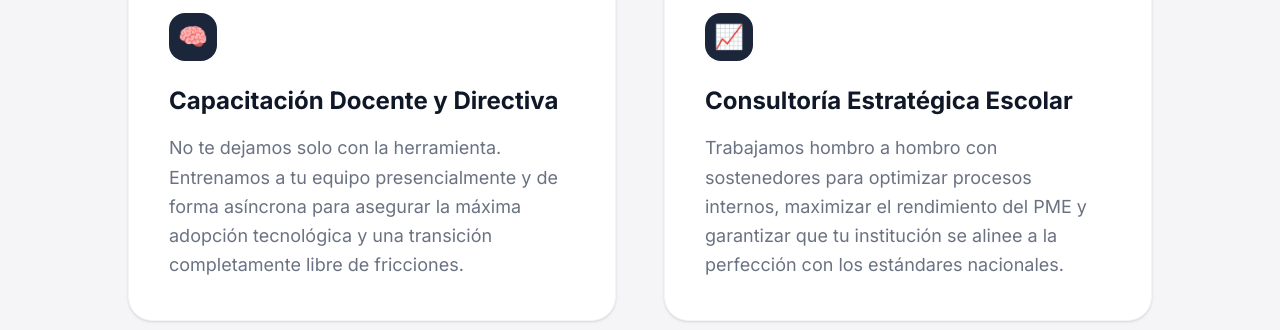
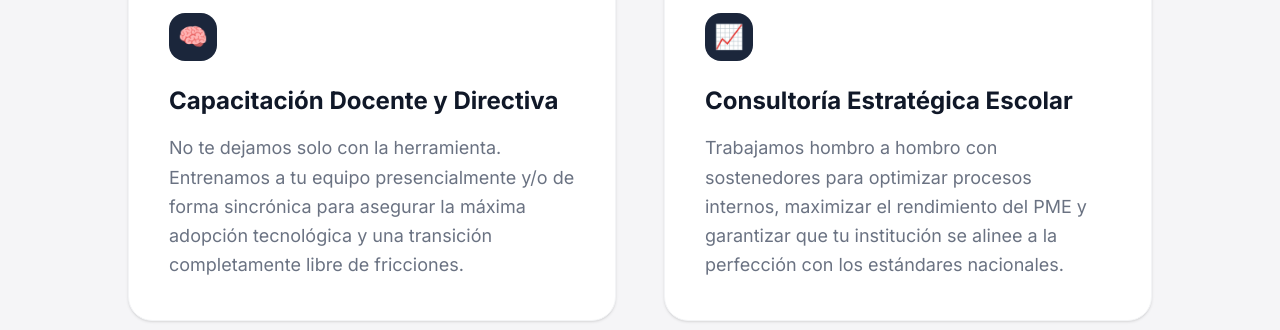
Before and after one commit to beacademic/beacademics, a React (Vite) app: page / in a window 1280 px wide. Shown: the part 1880-2210 px from the top of the page. Built offline with nearby package versions, Linux system fonts and the light colour scheme.

Commit message:
docs: update training description in Home page
Refine the training methodology description to include synchronous options.

```diff
--- a/src/pages/Home.tsx
+++ b/src/pages/Home.tsx
@@ -195,7 +195,7 @@ export default function Home() {
                             </div>
                             <h4 className="text-2xl font-bold text-gray-900 mb-4">Capacitación Docente y Directiva</h4>
                             <p className="text-gray-500 text-lg leading-relaxed">
-                                No te dejamos solo con la herramienta. Entrenamos a tu equipo presencialmente y de forma asíncrona para asegurar la máxima adopción tecnológica y una transición completamente libre de fricciones.
+                                No te dejamos solo con la herramienta. Entrenamos a tu equipo presencialmente y/o de forma sincrónica para asegurar la máxima adopción tecnológica y una transición completamente libre de fricciones.
                             </p>
                         </div>
 
```
